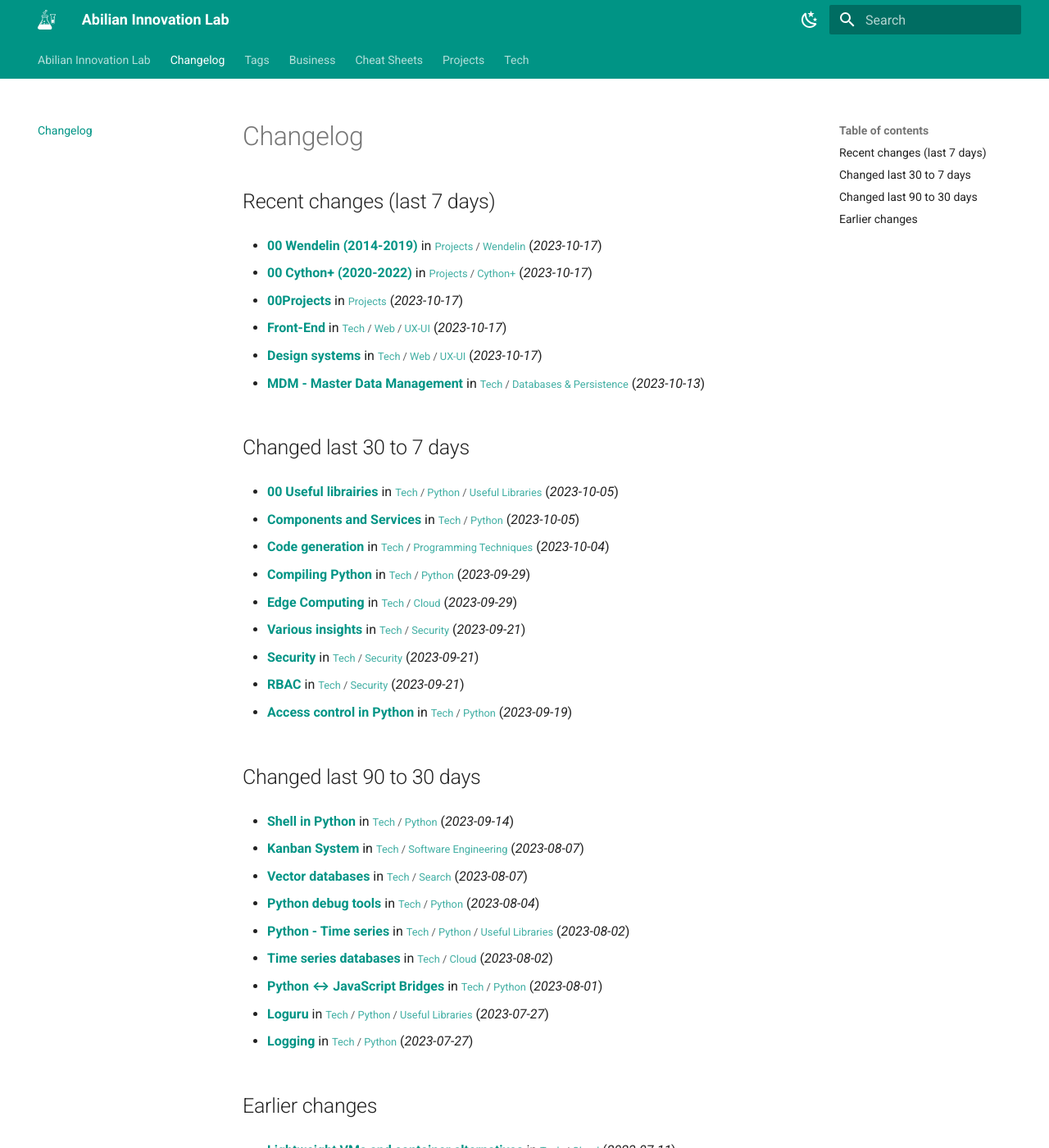
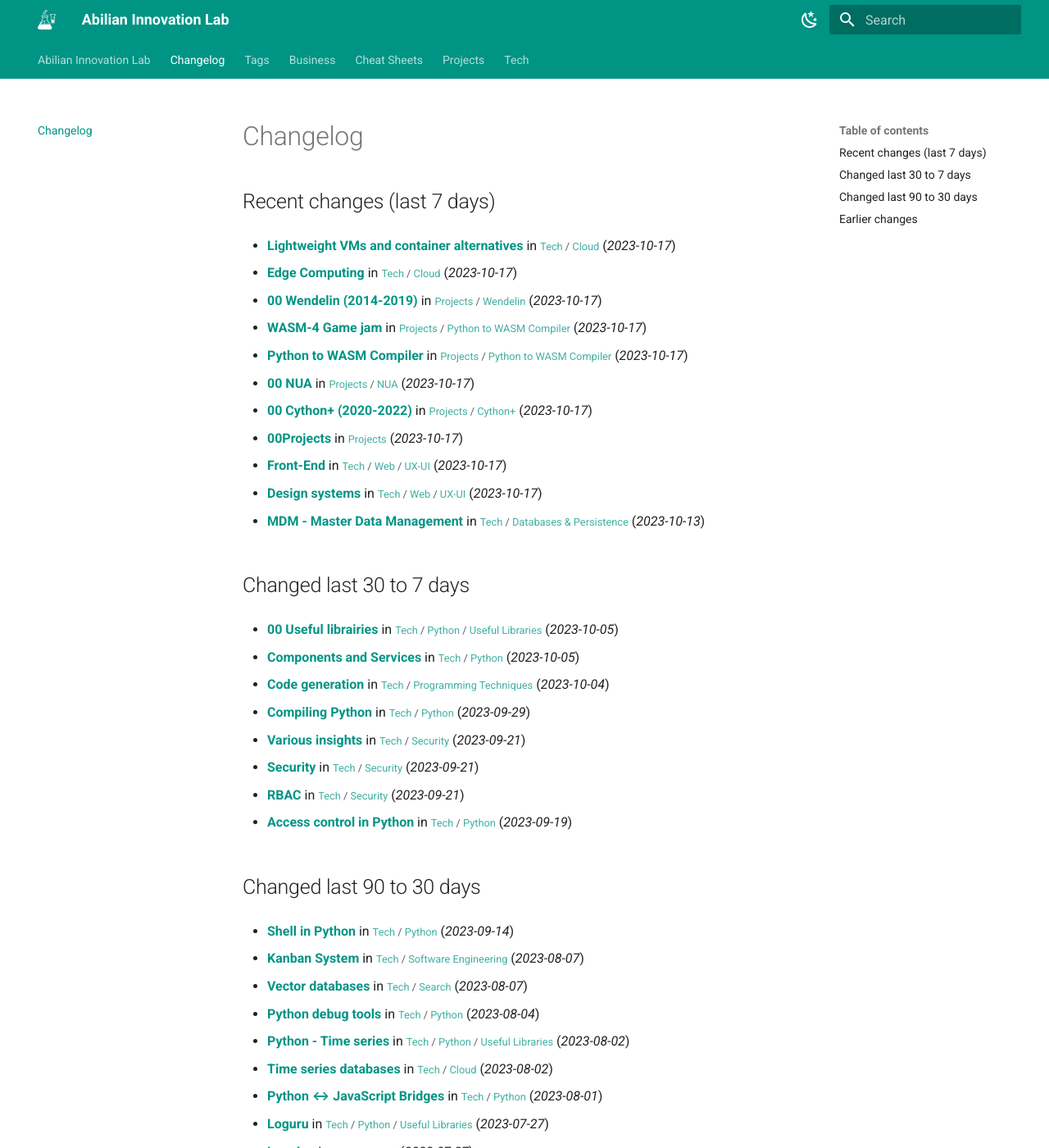
Before and after one commit to abilian/lab.abilian.com, an MkDocs documentation site: the page built from docs/changelog.md, in a window 1280 px wide and 1400 px high. Shown: the whole window at 82% size. Built offline with MkDocs 1.6.1 and Material for MkDocs 9.7.7, drawn with Linux system fonts in a browser that asks for light colours; comment, search, counter and statistics services are not loaded; some of the changed text lies outside the part shown.

Commit message:
Update content

```diff
--- a/docs/changelog.md
+++ b/docs/changelog.md
@@ -2,7 +2,17 @@
 
 ## Recent changes (last 7 days)
 
+- **[Lightweight VMs and container alternatives](/Tech/Cloud/Lightweight VMs and container alternatives/)** in <small>[Tech](/Tech/00 Technology/) / [Cloud](/Tech/Cloud/Buildpacks/)</small> (*2023-10-17*)
+
+- **[Edge Computing](/Tech/Cloud/Edge Computing/)** in <small>[Tech](/Tech/00 Technology/) / [Cloud](/Tech/Cloud/Buildpacks/)</small> (*2023-10-17*)
+
 - **[00 Wendelin (2014-2019)](/Projects/Wendelin/00 Wendelin (2014-2019)/)** in <small>[Projects](/Projects/00Projects/) / [Wendelin](/Projects/Wendelin/00 Wendelin (2014-2019)/)</small> (*2023-10-17*)
+
+- **[WASM-4 Game jam](/Projects/Python to WASM Compiler/WASM-4 Game jam/)** in <small>[Projects](/Projects/00Projects/) / [Python to WASM Compiler](/Projects/Python to WASM Compiler/Python to WASM Compiler/)</small> (*2023-10-17*)
+
+- **[Python to WASM Compiler](/Projects/Python to WASM Compiler/Python to WASM Compiler/)** in <small>[Projects](/Projects/00Projects/) / [Python to WASM Compiler](/Projects/Python to WASM Compiler/Python to WASM Compiler/)</small> (*2023-10-17*)
+
+- **[00 NUA](/Projects/NUA/00 NUA/)** in <small>[Projects](/Projects/00Projects/) / [NUA](/Projects/NUA/00 NUA/)</small> (*2023-10-17*)
 
 - **[00 Cython+ (2020-2022)](/Projects/Cython+/00 Cython+ (2020-2022)/)** in <small>[Projects](/Projects/00Projects/) / [Cython+](/Projects/Cython+/00 Cython+ (2020-2022)/)</small> (*2023-10-17*)
 
@@ -25,8 +35,6 @@
 - **[Code generation](/Tech/Programming Techniques/Code generation/)** in <small>[Tech](/Tech/00 Technology/) / [Programming Techniques](/Tech/Programming Techniques/Assertions/)</small> (*2023-10-04*)
 
 - **[Compiling Python](/Tech/Python/Compiling Python/)** in <small>[Tech](/Tech/00 Technology/) / [Python](/Tech/Python/(Pretty) tables in Python/)</small> (*2023-09-29*)
-
-- **[Edge Computing](/Tech/Cloud/Edge Computing/)** in <small>[Tech](/Tech/00 Technology/) / [Cloud](/Tech/Cloud/Buildpacks/)</small> (*2023-09-29*)
 
 - **[Various insights](/Tech/Security/Various insights/)** in <small>[Tech](/Tech/00 Technology/) / [Security](/Tech/Security/RBAC/)</small> (*2023-09-21*)
 
```
Also changed, not shown: other parts of docs/changelog.md (+0 -8 lines), docs/Projects/Wendelin/00 Wendelin (2014-2019).md (+1 -1 lines), docs/Tech/Python/Shell in Python.md (+4 -0 lines).
